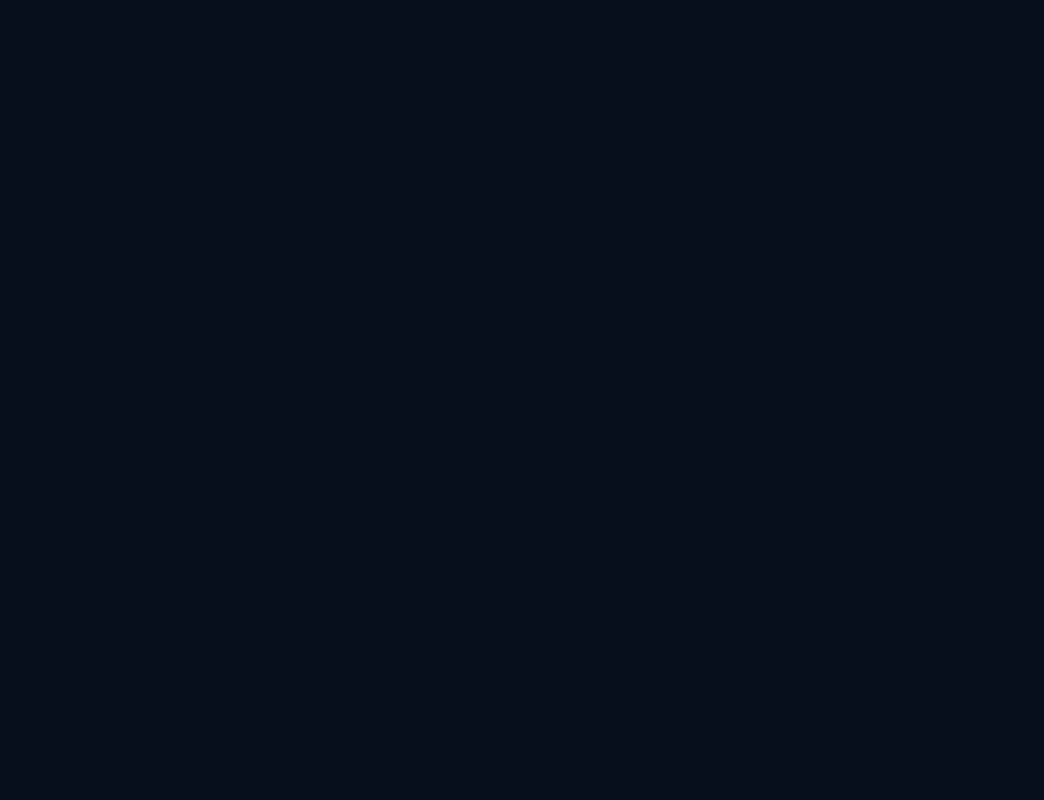
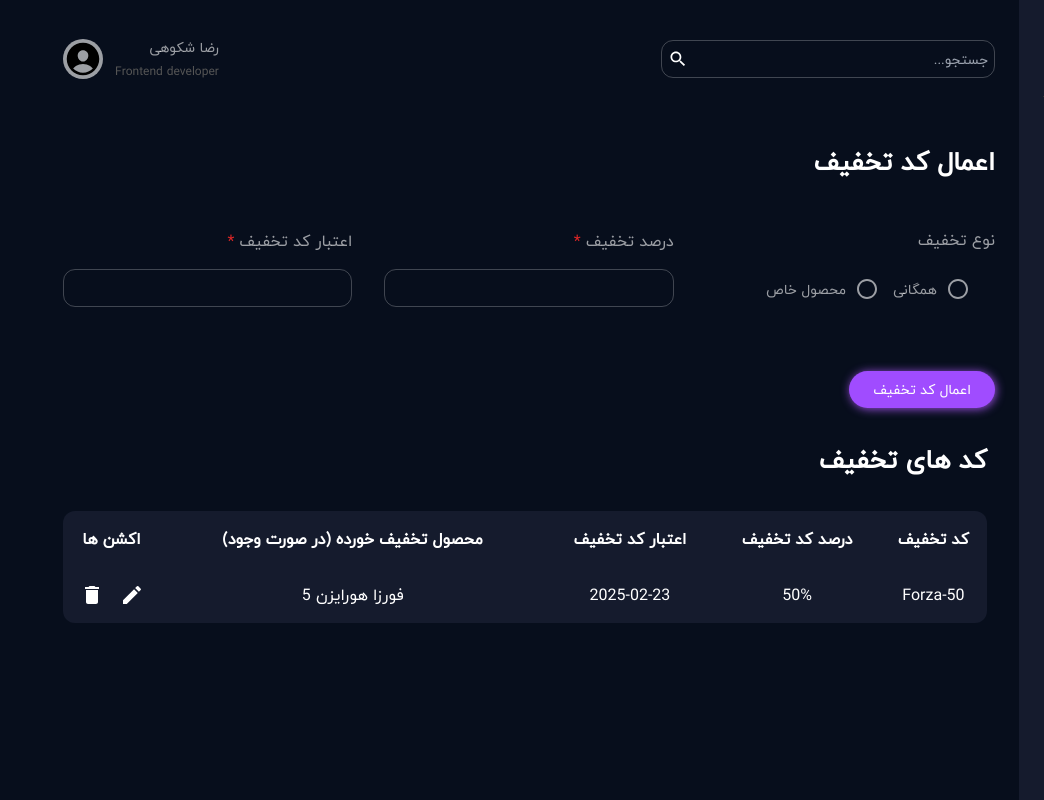
Before and after one commit to mohammad-AKH-dev/Luman-Game-Shop, a React (Vite) app: page /a-panel/discounts in a window 1280 px wide. Before the commit this address had no page. Shown: the whole page, without its empty margins (236-1280 px from the left). Built offline with nearby package versions, Linux system fonts and the light colour scheme.

Commit message:
admin discounts page complited

```diff
--- a/src/index.css
+++ b/src/index.css
@@ -101,3 +101,12 @@ a.active a::after {
 .admin-panel__link.active,.admin-panel__item.active{
     color: #a04cff !important;
 }
+
+.radio-group__title , .css-rizt0-MuiTypography-root{
+    font-family: 'Yekan-Regular' !important
+}
+
+.css-rizt0-MuiTypography-root {
+    font-size: 14px !important;
+    color: #ffffff99;
+}
--- /dev/null
+++ b/src/pages/adminPanel/AdminDiscounts.jsx
@@ -0,0 +1,163 @@
+import FormInput from "../../components/Forminput";
+import Radio from "@mui/material/Radio";
+import RadioGroup from "@mui/material/RadioGroup";
+import FormControlLabel from "@mui/material/FormControlLabel";
+import FormControl from "@mui/material/FormControl";
+import FormLabel from "@mui/material/FormLabel";
+import EditIcon from "@mui/icons-material/Edit";
+
+import DeleteIcon from "@mui/icons-material/Delete";
+
+import { useState } from "react";
+
+export default function AdminDiscounts() {
+  const [isShowCategories, setIsShowCategories] = useState("all");
+  return (
+    <>
+      {/* make new discount */}
+      <div className="add-new-product__wrapper mt-12">
+        <h2 className="add-new-product__title text-[26px] font-bold">
+          اعمال کد تخفیف
+        </h2>
+        <div className="inputs-wrapper grid grid-cols-1 sm:grid-cols-2 md:grid-cols-3 gap-x-8 mt-12">
+          <FormControl>
+            <FormLabel
+              id="demo-row-radio-buttons-group-label"
+              className="radio-group__title text-[#ffffff99] mb-4"
+            >
+              نوع تخفیف
+            </FormLabel>
+            <RadioGroup
+              row
+              aria-labelledby="demo-row-radio-buttons-group-label"
+              name="row-radio-buttons-group"
+            >
+              <FormControlLabel
+                value="all"
+                control={
+                  <Radio
+                    sx={{ color: "#ffffff99" }}
+                    onChange={(event) =>
+                      setIsShowCategories(event.target.value)
+                    }
+                  />
+                }
+                label="همگانی"
+              />
+              <FormControlLabel
+                value="special"
+                control={
+                  <Radio
+                    sx={{ color: "#ffffff99" }}
+                    onChange={(event) =>
+                      setIsShowCategories(event.target.value)
+                    }
+                  />
+                }
+                label="محصول خاص"
+              />
+            </RadioGroup>
+          </FormControl>
+          <div className="discount-input__wrapper">
+            <FormInput type={"text"} title={"درصد تخفیف"} required={true} />
+          </div>
+          <div className="discount-input__wrapper">
+            <FormInput type={"text"} title={"اعتبار کد تخفیف"} required={true} />
+          </div>
+          {isShowCategories === "special" && (
+            <div className="product-input__wrapper">
+              <FormInput
+                inputStyle={"hidden"}
+                title={"محصولات"}
+                required={true}
+              >
+                <select
+                  defaultValue={"-1"}
+                  className="bg-primary outline-none border-none appearance-none w-full text-center"
+                >
+                  <option value="-1">لطفا یک محصول را انتخاب کنید</option>
+                  <option value="ّForza">فورزا هورایزن 5</option>
+                  <option value="Red Dead 2">رد دد ردمپشن 2</option>
+                  <option value="The Witcher 3">ویچر 3</option>
+                </select>
+              </FormInput>
+            </div>
+          )}
+        </div>
+        <button
+          type="button"
+          className="bg-purple mt-12 px-6 py-2 text-[14px] shadow-box hover:shadow-boxHover rounded-3xl"
+        >
+          اعمال کد تخفیف
+        </button>
+      </div>
+      {/* discounts */}
+      <div className="table-wrapper mt-8 mr-2">
+        <h3 className="table-title text-[26px] font-bold text-right">
+          کد های تخفیف
+        </h3>
+        <div className="table-div">
+          <table className="hidden sm:table w-full border-collapse mx-auto bg-secondary rounded-xl mt-8">
+            <thead>
+              <tr>
+                <th className="py-4">کد تخفیف</th>
+                <th className="py-4">درصد کد تخفیف</th>
+                <th className="py-4">اعتبار کد تخفیف</th>
+                <th className="py-4">محصول تخفیف خورده (در صورت وجود)</th>
+                <th className="py-4">اکشن ها</th>
+              </tr>
+            </thead>
+            <tbody>
+              <tr className="text-center">
+                <td className="py-4">Forza-50</td>
+                <td className="py-4">50%</td>
+                <td className="py-4">2025-02-23</td>
+                <td className="py-4">فورزا هورایزن 5</td>
+                <td className="flex items-center gap-x-4 justify-center py-4">
+                  <EditIcon
+                    titleAccess="ویرایش کد تخفیف"
+                    className="hover:text-purple transition-all cursor-pointer"
+                  />
+                  <DeleteIcon
+                    titleAccess="حذف کد تخفیف"
+                    className="hover:text-purple transition-all cursor-pointer"
+                  />
+                </td>
+              </tr>
+            </tbody>
+          </table>
+          {/* users (mobile and tablet size) */}
+          <div className="mobile-table__wrapper mt-8 flex sm:hidden justify-between">
+            <div className="mobile-table__right-section">
+              <ul className="mobile-table__list flex flex-col gap-y-8">
+                <li className="mobile-table__list-item">کد تخفیف</li>
+                <li className="mobile-table__list-item">درصد کد تخفیف</li>
+                <li className="mobile-table__list-item">اعتبار کد تخفیف</li>
+                <li className="mobile-table__list-item">محصول تخفیف خورده (در صورت وجود)</li>
+                <li className="mobile-table__list-item">اکشن ها:</li>
+              </ul>
+            </div>
+            <div className="mobile-table__left-section text-center text-[#ffffff99]">
+              <ul className="mobile-table__list flex flex-col gap-y-8">
+                <li className="mobile-table__list-item">forza-50</li>
+                <li className="mobile-table__list-item">50%</li>
+                <li className="mobile-table__list-item">2025-02-23</li>
+                <li className="mobile-table__list-item">فورزا هواریزن 5</li>
+                <li className="mobile-table__list-item flex items-center justify-center gap-x-2 flex-wrap">
+                  <EditIcon
+                    titleAccess="ویرایش کد تخفیف"
+                    className="hover:text-purple transition-all cursor-pointer"
+                  />
+                  <DeleteIcon
+                    titleAccess="حذف کد تخفیف"
+                    className="hover:text-purple transition-all cursor-pointer"
+                  />
+                </li>
+              </ul>
+            </div>
+          </div>
+        </div>
+      </div>
+    </>
+  );
+}
--- a/src/pages/adminPanel/AdminIndex.jsx
+++ b/src/pages/adminPanel/AdminIndex.jsx
@@ -60,10 +60,10 @@ export default function AdminIndex() {
               کد های تخفیف
             </NavLink>
           </NavLink>
-          <NavLink to={"/a-panel/discounts"} className="admin-panel__item text-[#ffffff99] hover:text-[#5667ff] transition-all flex gap-x-3 cursor-pointer">
+          <NavLink to={"/a-panel/categories"} className="admin-panel__item text-[#ffffff99] hover:text-[#5667ff] transition-all flex gap-x-3 cursor-pointer">
             <CategoryIcon className="max-w-[20px]" />
             <NavLink
-              to={"/a-panel/discounts"}
+              to={"/a-panel/categories"}
               className="text-inherit admin-panel__link text-[14px]"
             >
               دسته بندی ها
--- a/src/pages/adminPanel/AdminProducts.jsx
+++ b/src/pages/adminPanel/AdminProducts.jsx
@@ -30,7 +30,7 @@ export default function AdminProducts() {
               type={"file"}
               accept={"image/png, image/jpg, image/jpeg"}
               style={"relative flex justify-between text-[14px] w-full"}
-              inputStyle={"opacity-0 z-50 absolute inset-0"}
+              inputStyle={"opacity-0 z-50 absolute inset-0 cursor-pointer"}
               title={"انتخاب تصویر"}
               required={true}
             >
@@ -45,6 +45,7 @@ export default function AdminProducts() {
         >
           اضافه کردن
         </button>
+        </div>
         {/* products */}
 
         <div className="table-wrapper mt-8 mr-2">
@@ -124,7 +125,6 @@ export default function AdminProducts() {
             </div>
           </div>
         </div>
-      </div>
     </>
   );
 }
--- a/src/routes.jsx
+++ b/src/routes.jsx
@@ -15,6 +15,7 @@ import AdminIndex from "./pages/adminPanel/AdminIndex";
 import AdminDashboard from "./pages/adminPanel/AdminDashboard";
 import AdminUsers from "./pages/adminPanel/AdminUsers";
 import AdminProducts from "./pages/adminPanel/AdminProducts";
+import AdminDiscounts from "./pages/adminPanel/AdminDiscounts";
 
 const routes = [
     {path:'/',element:<Index />},
@@ -35,7 +36,8 @@ const routes = [
     {path:'/a-panel/',element:<AdminIndex/>,children:[
        {path:'dashboard',element:<AdminDashboard/>},
        {path:'users',element:<AdminUsers/>},
-       {path:'products',element:<AdminProducts/>}
+       {path:'products',element:<AdminProducts/>},
+       {path:'discounts',element:<AdminDiscounts/>}
     ]}
 ]
 
```
